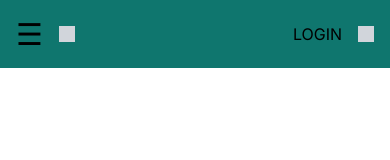
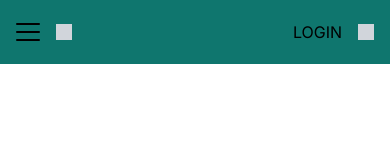
Before and after one commit to justinkwanchan/swing-schedule-front-end, a Next.js app: page / in a window 390 px wide. Shown: the top 160 px of the page. Built offline with nearby package versions, Linux system fonts and the light colour scheme.

Commit message:
Update hamburger icon with animation and own component

```diff
--- /dev/null
+++ b/src/app/components/Hamburger.tsx
@@ -0,0 +1,31 @@
+import { useState } from 'react';
+
+export default function Hamburger() {
+  const [isOpen, setIsOpen] = useState(false);
+
+  const handleClick = () => {
+    setIsOpen(!isOpen);
+  };
+  return (
+    <button
+      onClick={handleClick}
+      className="h-8 flex flex-col justify-center items-center md:hidden"
+    >
+      <span
+        className={`bg-black block transition-all duration-300 ease-out h-0.5 w-6 rounded-sm ${
+          isOpen ? 'rotate-45 translate-y-1.5' : '-translate-y-0.5'
+        }`}
+      ></span>
+      <span
+        className={`bg-black block transition-all duration-300 ease-out h-0.5 w-6 rounded-sm my-1 ${
+          isOpen ? 'opacity-0' : 'opacity-100'
+        }`}
+      ></span>
+      <span
+        className={`bg-black block transition-all duration-300 ease-out h-0.5 w-6 rounded-sm ${
+          isOpen ? '-rotate-45 -translate-y-1.5' : 'translate-y-0.5'
+        }`}
+      ></span>
+    </button>
+  );
+}
--- a/src/app/components/Navbar.tsx
+++ b/src/app/components/Navbar.tsx
@@ -1,12 +1,12 @@
-import Link from "next/link";
+'use client';
+import Link from 'next/link';
+import Hamburger from './Hamburger';
 
 export default function Navbar() {
   return (
     <nav className="bg-teal-700 mx-auto p-4 flex justify-between items-center">
       <div className="flex items-center gap-4">
-        <button className="text-3xl md:hidden focus:outline-none">
-          &#9776;
-        </button>
+        <Hamburger />
         <div className="bg-gray-300 w-4 h-4">{/* Montreal icon */}</div>
       </div>
       <div className="hidden md:flex justify-between md:w-2/3 lg:w-1/2">
```
